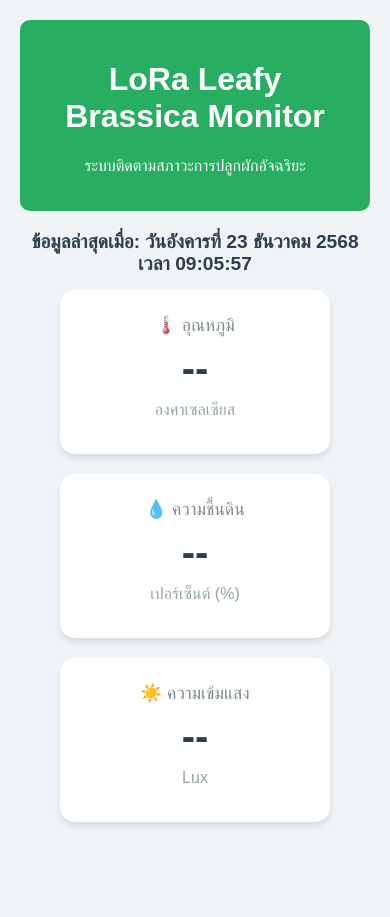
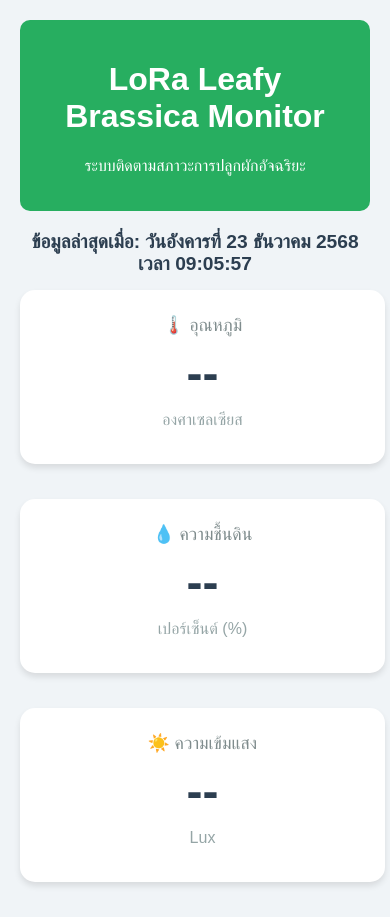
Before and after one commit to BP330/LoRa-Leafy-Brassica-Monitor, a plain HTML site: page index.html in a window 390 px wide. Before the commit the page ends 844 px from the top, so only its background shows below. Drawn offline with Linux system fonts and the light colour scheme; no server answers.

Commit message:
Add files via upload

```diff
--- a/index.html
+++ b/index.html
@@ -13,7 +13,20 @@
         .unit { font-size: 1rem; color: #95a5a6; }
         .status { margin-top: 10px; font-weight: bold; font-size: 1.1rem; }
         #date-time { margin-bottom: 15px; font-size: 1.2rem; font-weight: bold; color: #2c3e50; }
+
+	/* การตั้งค่าเดิม (สำหรับ Desktop) */
+	.grid { display: flex; justify-content: center; gap: 20px; flex-wrap: wrap; }
+	.card { background: white; padding: 25px; border-radius: 15px; width: 250px; box-shadow: 0 4px 6px rgba(0,0,0,0.1); }
+	/* --- ส่วนที่ทำให้รองรับมือถือ (Responsive) --- */
+	@media (max-width: 600px) {
+    	.grid {  flex-direction: column; /* สั่งให้การ์ดเรียงต่อกันเป็นแนวตั้ง */
+align-items: center;}
+        .card { width: 90%; /* ให้การ์ดกว้างเต็มจอมือถือ */
+margin-bottom: 15px;}
+    .value { font-size: 3rem; /* ขยายตัวเลขให้ใหญ่ขึ้นในมือถือ */ }
+}
     </style>
+<meta name="viewport" content="width=device-width, initial-scale=1.0">
 </head>
 <body>
 
```
